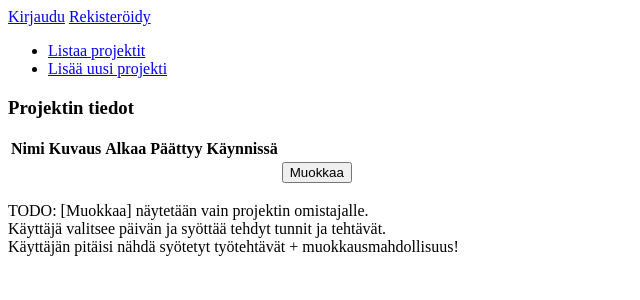
After one commit to isopoju/tyoaikaseuranta, a Flask app: template application/templates/projects/view.html in a window 1280 px wide. The commit adds this page. Shown: the top 300 px of the page, without its empty margins (0-640 px from the left). Run offline with Flask 2, Linux system fonts and the light colour scheme; the template is opened without the code that fills it, so the values that code supplies are empty.

Commit message:
add a display for single project information

```diff
--- a/application/projects/views.py
+++ b/application/projects/views.py
@@ -47,3 +47,8 @@ def projects_create():
     db.session().commit()
 
     return redirect(url_for("projects_index"))
+
+@app.route("/projects/<project_id>/", methods=["GET"])
+@login_required
+def projects_view(project_id):
+    return render_template("projects/view.html", project = Project.query.get(project_id))
--- a/application/templates/projects/list.html
+++ b/application/templates/projects/list.html
@@ -13,9 +13,7 @@
       <td>{{ project.name }}</td>
       <td>{{ project.description }}</td>
       <td>
-	      <form method="POST" action="{{ url_for('projects_set_run', project_id=project.id) }}">
-	        <input type="submit" value="Näytä"/>
-	      </form>
+        <a href="{{ url_for('projects_view', project_id=project.id) }}"><button>Näytä</button></a>
       </td>
     </tr>
     {% endfor %}
--- /dev/null
+++ b/application/templates/projects/view.html
@@ -0,0 +1,29 @@
+{% extends "layout.html" %}
+
+{% block body %}
+  <h3>Projektin tiedot</h3>
+  <table>
+    <tr>
+      <th>Nimi</th>
+      <th>Kuvaus</th>
+      <th>Alkaa</th>
+      <th>Päättyy</th>
+      <th>Käynnissä</th>
+    </tr>
+    <tr>
+      <td>{{ project.name }}</td>
+      <td>{{ project.description }}</td>
+      <td>{{ project.start_date }}</td>
+      <td>{{ project.end_date }}</td>
+      <td>{{ project.run }}</td>
+      <td>
+        <a href="{{ url_for('projects_update', project_id=project.id) }}"><button>Muokkaa</button></a>
+      </td>
+    </tr>
+  </table>
+  <p>
+    TODO: [Muokkaa] näytetään vain projektin omistajalle.</br>
+    Käyttäjä valitsee päivän ja syöttää tehdyt tunnit ja tehtävät.</br>
+    Käyttäjän pitäisi nähdä syötetyt työtehtävät + muokkausmahdollisuus!
+  </p>
+{% endblock %}
```
